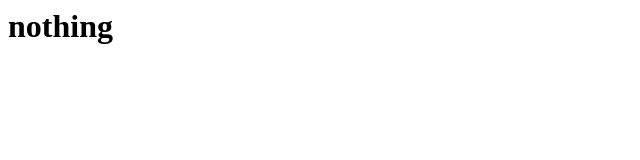
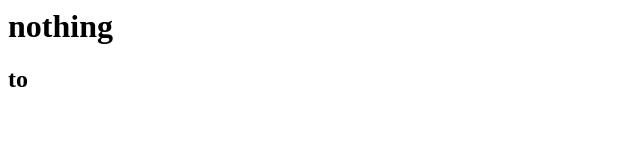
Before and after one commit to DevilNinja1/Aptron, a plain HTML site: page demo/index.html in a window 1280 px wide. Shown: the full height of the page, 0-640 px from the left. Drawn offline with Linux system fonts and the light colour scheme.

Commit message:
new line added

```diff
--- a/demo/index.html
+++ b/demo/index.html
@@ -4,5 +4,6 @@
   </head>
   <body>
     <h1>nothing</h1>
+    <h2>to</h2>
   </body>
 </html>
```
